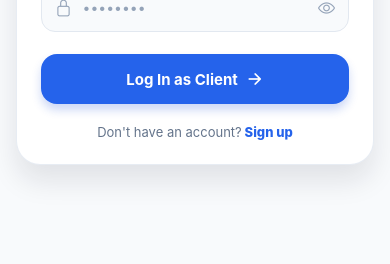
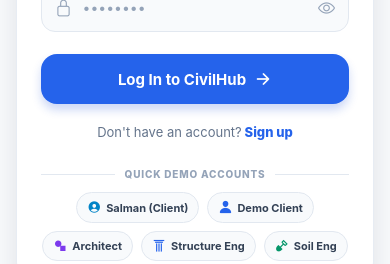
Before and after one commit to Salman7S7/Civilhub, a React Native app in the folder CivilHub/: screen / in a window 390 px wide. Shown: the part 580-844 px from the top of the page. Built offline with nearby package versions, Linux system fonts and the light colour scheme; no server answers.

Commit message:
Update login screen

```diff
--- a/CivilHub/src/screens/LoginScreen.jsx
+++ b/CivilHub/src/screens/LoginScreen.jsx
@@ -387,8 +387,8 @@ export default function LoginScreen({ onLoginSuccess }) {
                 <>
                   <Text style={styles.loginButtonText}>
                     {isRegistering
-                      ? `Sign Up as ${getProfileTitle()}`
-                      : `Log In as ${getProfileTitle()}`}
+                      ? `Create Account as ${getProfileTitle()}`
+                      : "Log In to CivilHub"}
                   </Text>
                   <Ionicons name="arrow-forward" size={18} color="#ffffff" />
                 </>
@@ -413,6 +413,94 @@ export default function LoginScreen({ onLoginSuccess }) {
                   {isRegistering ? " Log in" : " Sign up"}
                 </Text>
               </TouchableOpacity>
+            </View>
+
+            {/* Quick Demo Accounts Helper */}
+            <View style={styles.demoSection}>
+              <View style={styles.demoDivider}>
+                <View style={styles.dividerLine} />
+                <Text style={styles.dividerText}>QUICK DEMO ACCOUNTS</Text>
+                <View style={styles.dividerLine} />
+              </View>
+              <View style={styles.demoPillsRow}>
+                <TouchableOpacity
+                  style={styles.demoPill}
+                  activeOpacity={0.7}
+                  onPress={() => {
+                    setIsRegistering(false);
+                    setRole("client");
+                    setEmail("salman@civilhub.com");
+                    setPassword("password123");
+                    setErrorMsg("");
+                  }}
+                >
+                  <Ionicons name="person-circle" size={14} color="#0284c7" />
+                  <Text style={styles.demoPillText}>Salman (Client)</Text>
+                </TouchableOpacity>
+
+                <TouchableOpacity
+                  style={styles.demoPill}
+                  activeOpacity={0.7}
+                  onPress={() => {
+                    setIsRegistering(false);
+                    setRole("client");
+                    setEmail("demo@civilhub.com");
+                    setPassword("password123");
+                    setErrorMsg("");
+                  }}
+                >
+                  <Ionicons name="person" size={14} color="#2563eb" />
+                  <Text style={styles.demoPillText}>Demo Client</Text>
+                </TouchableOpacity>
+
+                <TouchableOpacity
+                  style={styles.demoPill}
+                  activeOpacity={0.7}
+                  onPress={() => {
+                    setIsRegistering(false);
+                    setRole("engineer");
+                    setEngineerType("architect");
+                    setEmail("arc@civilhub.com");
+                    setPassword("password123");
+                    setErrorMsg("");
+                  }}
+                >
+                  <MaterialCommunityIcons name="drawing" size={14} color="#7c3aed" />
+                  <Text style={styles.demoPillText}>Architect</Text>
+                </TouchableOpacity>
+
+                <TouchableOpacity
+                  style={styles.demoPill}
+                  activeOpacity={0.7}
+                  onPress={() => {
+                    setIsRegistering(false);
+                    setRole("engineer");
+                    setEngineerType("structural");
+                    setEmail("structure@civilhub.com");
+                    setPassword("password123");
+                    setErrorMsg("");
+                  }}
+                >
+                  <MaterialCommunityIcons name="pillar" size={14} color="#2563eb" />
+                  <Text style={styles.demoPillText}>Structure Eng</Text>
+                </TouchableOpacity>
+
+                <TouchableOpacity
+                  style={styles.demoPill}
+                  activeOpacity={0.7}
+                  onPress={() => {
+                    setIsRegistering(false);
+                    setRole("engineer");
+                    setEngineerType("soil");
+                    setEmail("soil@civilhub.com");
+                    setPassword("password123");
+                    setErrorMsg("");
+                  }}
+                >
+                  <MaterialCommunityIcons name="shovel" size={14} color="#059669" />
+                  <Text style={styles.demoPillText}>Soil Eng</Text>
+                </TouchableOpacity>
+              </View>
             </View>
           </View>
         </ScrollView>
@@ -711,4 +799,47 @@ const styles = StyleSheet.create({
     fontWeight: "800",
     fontSize: 13,
   },
+  demoSection: {
+    marginTop: 22,
+    paddingTop: 6,
+  },
+  demoDivider: {
+    flexDirection: "row",
+    alignItems: "center",
+    marginBottom: 12,
+  },
+  dividerLine: {
+    flex: 1,
+    height: 1,
+    backgroundColor: "#e2e8f0",
+  },
+  dividerText: {
+    color: "#94a3b8",
+    fontSize: 10,
+    fontWeight: "800",
+    letterSpacing: 0.8,
+    marginHorizontal: 10,
+  },
+  demoPillsRow: {
+    flexDirection: "row",
+    flexWrap: "wrap",
+    gap: 8,
+    justifyContent: "center",
+  },
+  demoPill: {
+    flexDirection: "row",
+    alignItems: "center",
+    backgroundColor: "#f8fafc",
+    borderWidth: 1,
+    borderColor: "#e2e8f0",
+    paddingHorizontal: 10,
+    paddingVertical: 7,
+    borderRadius: 20,
+    gap: 5,
+  },
+  demoPillText: {
+    color: "#334155",
+    fontSize: 11,
+    fontWeight: "700",
+  },
 });
```
